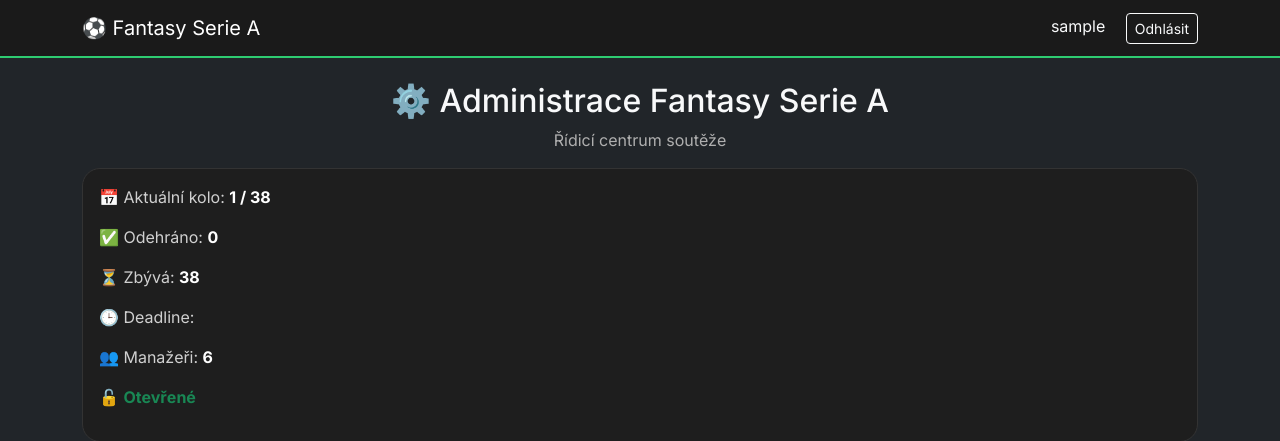
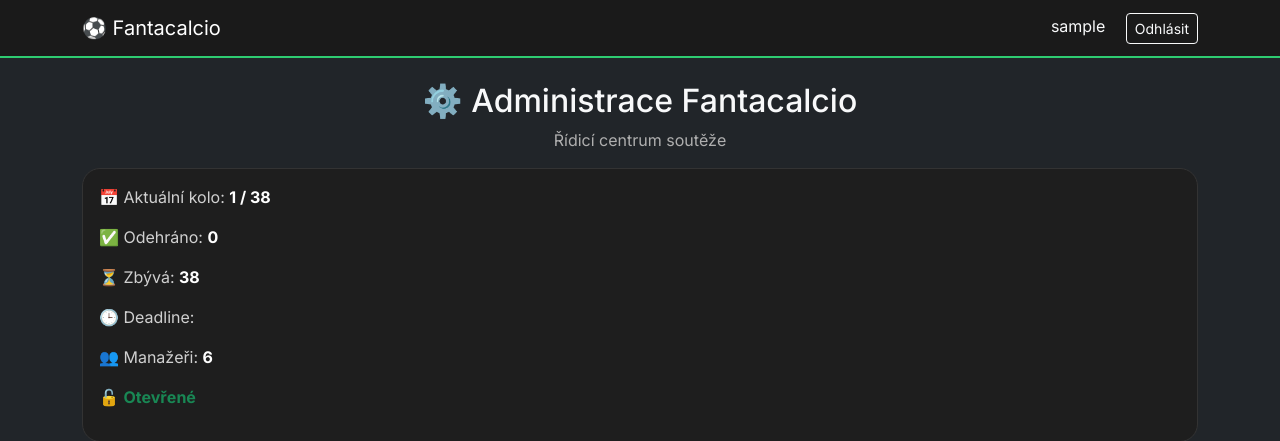
Before and after one commit to jandolejska/Fantasy-Serie-A, a Flask app: page / in a window 1280 px wide. Shown: the top 441 px of the page. Run offline with Flask 3, Linux system fonts and the light colour scheme; the visitor is signed in with stand-in values (Sample User, id 1).

Commit message:
Fantacalcio

```diff
--- a/data/users.json
+++ b/data/users.json
@@ -1,7 +1,7 @@
 [
     {
         "username": "admin",
-        "password": "admin",
+        "password": "doli",
         "role": "admin"
     },
     {
--- a/engine/report_templates.py
+++ b/engine/report_templates.py
@@ -117,7 +117,7 @@ SUMMARY_INTRO = [
 
     "Ve {round}. kole se odehrály {matches} zápasy s celkovým počtem {goals} gólů.",
 
-    "Další kolo Fantasy Serie A přineslo {matches} utkání a {goals} vstřelených branek.",
+    "Další kolo Fantacalcio přineslo {matches} utkání a {goals} vstřelených branek.",
 
     "{round}. kolo bylo ve znamení {goals} gólů ve {matches} zápasech.",
 
@@ -127,7 +127,7 @@ SUMMARY_INTRO = [
 
     "{round}. kolo nabídlo další porci napínavých soubojů. Ve {matches} zápasech padlo {goals} gólů.",
 
-    "Fantasy Serie A pokračovala {round}. kolem, které přineslo {goals} branek."
+    "Fantacalcio pokračovala {round}. kolem, které přineslo {goals} branek."
 
 ]
 
--- a/main.py
+++ b/main.py
@@ -2,7 +2,7 @@ from fantacalcio import parse
 from league import play_season
 
 print("=" * 40)
-print("Fantasy Serie A Manager")
+print("Fantacalcio Manager")
 print("=" * 40)
 
 players = parse()
--- a/static/service-worker.js
+++ b/static/service-worker.js
@@ -3,7 +3,7 @@ self.addEventListener("install", event => {
 });
 
 self.addEventListener("activate", event => {
-    console.log("Fantasy Serie A ready");
+    console.log("Fantacalcio ready");
 });
 
 self.addEventListener("fetch", event => {
--- a/templates/admin/dashboard.html
+++ b/templates/admin/dashboard.html
@@ -6,7 +6,7 @@
 
     <h2>
 
-        ⚙️ Administrace Fantasy Serie A
+        ⚙️ Administrace Fantacalcio
 
     </h2>
 
--- a/templates/base.html
+++ b/templates/base.html
@@ -10,7 +10,7 @@
 				content="width=device-width, initial-scale=1"
     >
 
-				<title>Fantasy Serie A</title>
+				<title>Fantacalcio</title>
 
 				<!-- PWA -->
 
@@ -75,7 +75,7 @@
 					href="/"
 >
 
-					⚽ Fantasy Serie A
+					⚽ Fantacalcio
 
 				</a>
 
--- a/templates/dashboard.html
+++ b/templates/dashboard.html
@@ -12,7 +12,7 @@
 
     <p class="text-secondary">
 
-        Vítej zpět ve Fantasy Serie A
+        Vítej zpět ve Fantacalcio
 
     </p>
 
--- a/templates/index.html
+++ b/templates/index.html
@@ -8,7 +8,7 @@
 
     <h1 class="display-3 fw-bold">
 
-        ⚽ Fantasy Serie A
+        ⚽ Fantacalcio
 
     </h1>
 
--- a/templates/profile.html
+++ b/templates/profile.html
@@ -12,7 +12,7 @@
 
     <p class="text-secondary">
 
-        Fantasy Serie A
+        Fantacalcio
 
     </p>
 
```
Also changed, not shown: BUGS.md (+1 -1 lines), static/manifest.json.
